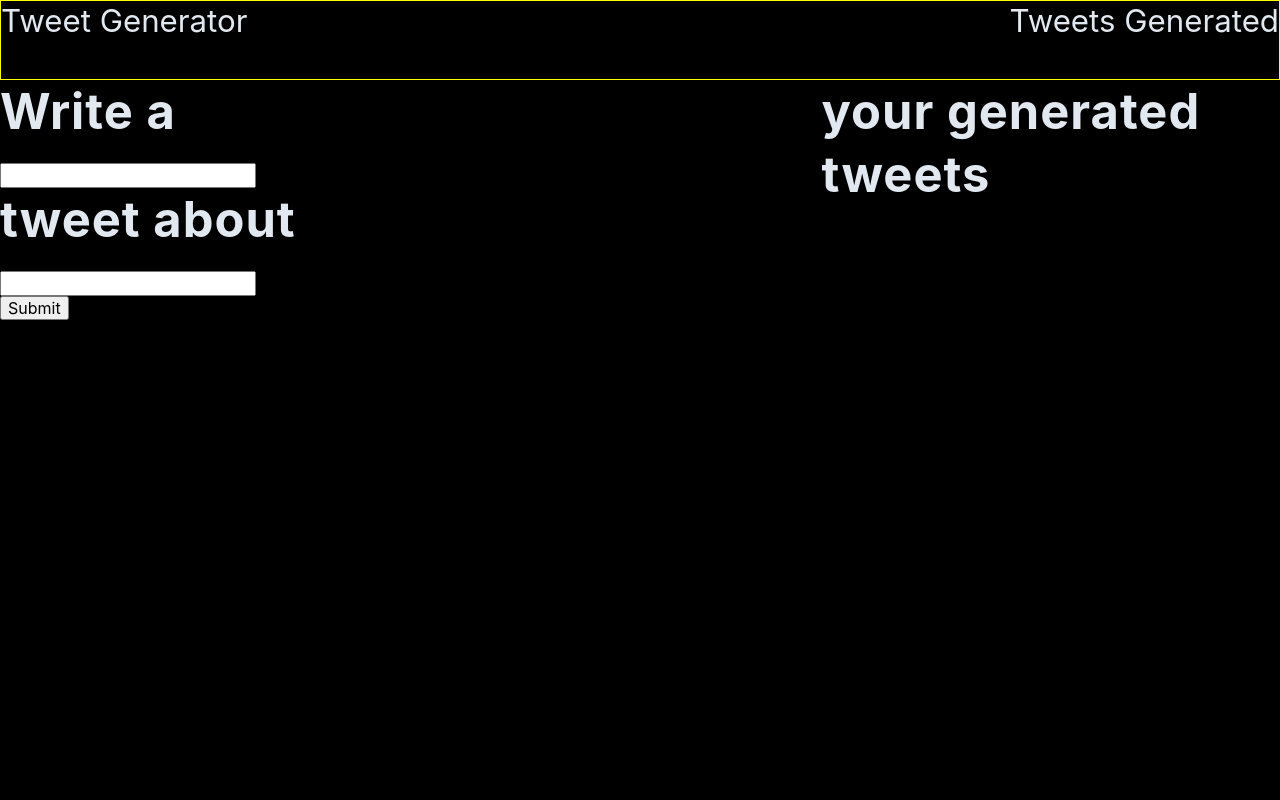
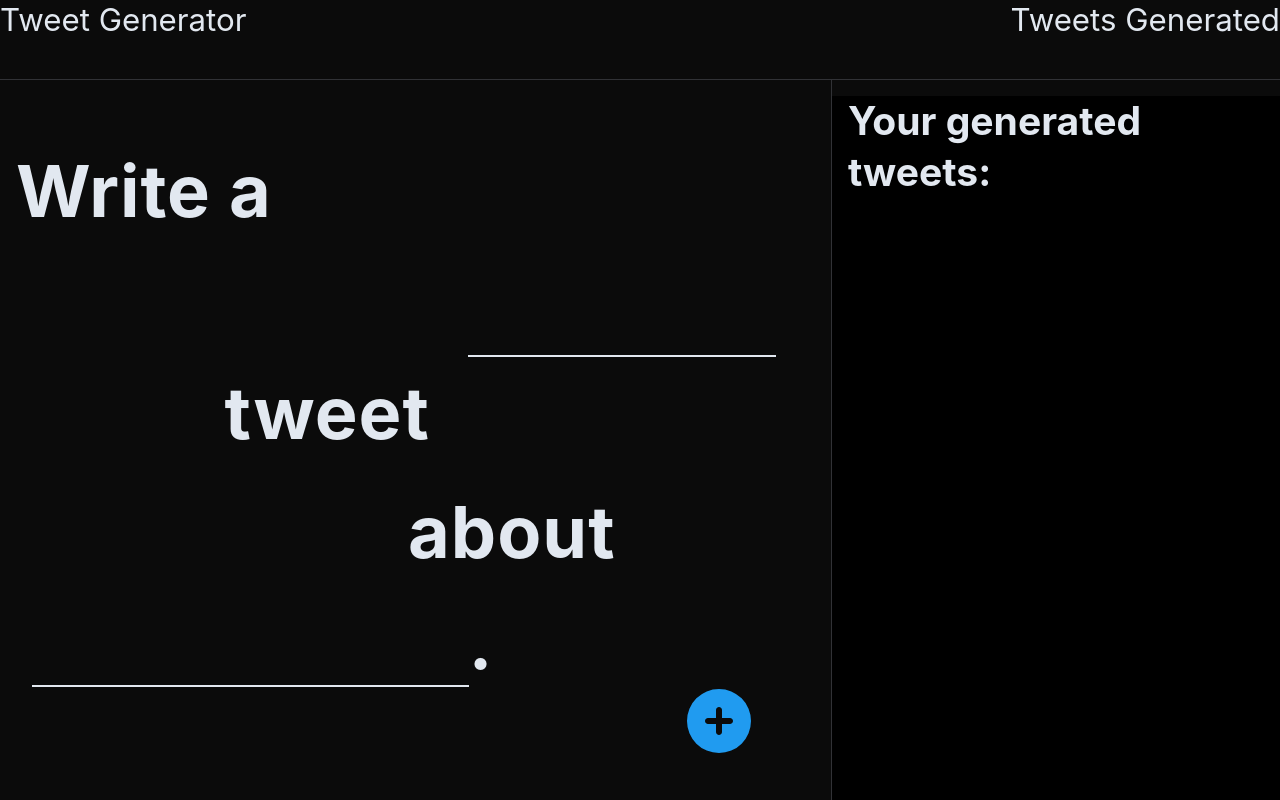
Before and after one commit to marcokwan10/tweet-generator, a React (Create React App) app: page / in a window 1280 px wide. Built offline with nearby package versions, Linux system fonts and the light colour scheme.

Commit message:
style: prompt side completed

```diff
--- a/src/App.css
+++ b/src/App.css
@@ -30,8 +30,7 @@ html {
   --twitter-blue: rgb(32, 155, 240);
   --border-color: rgb(49, 50, 54);
 
-  --backgroundColor: black;
-  --headerColor: var(--grey900);
+  --backgroundColor: rgb(11, 11, 11);
   --textColor: var(--grey200);
 
   /* fonts */
@@ -65,14 +64,14 @@ h5 {
 
 h1 {
   margin-top: 0;
-  font-size: 3.052rem;
+  font-size: 4.5rem;
   font-weight: 700;
   letter-spacing: var(--letter-spacing);
-  margin-bottom: 1.25rem;
 }
 
 h2 {
   font-size: 2.441rem;
+  font-weight: 700;
 }
 
 h3 {
@@ -101,7 +100,7 @@ Header
   display: flex;
   justify-content: space-between;
   height: 10vh;
-    border: 1px solid yellow;
+  border-bottom: 1px solid var(--border-color);
 }
 
 /*
@@ -114,27 +113,102 @@ main
   display: flex;
   justify-content: space-between;
   height: 90vh;
+
 }
 
 /*
 ======================
-generate side
+prompt side
 ======================
 */
 
-.generate-container {
+.prompt-container {
   width: 65%;
+  height: 100%;
+  padding-left: 1rem;
+  padding-right: 1rem;
+  border-right: 1px solid var(--border-color);
+  display: grid;
+  grid-template-rows: 1fr repeat(6, 2fr);
+  grid-template-columns: repeat(4, 1fr);
+}
+
+#write-a {
+  grid-row: 2 / 3;
+  grid-column: 1 / 3;
+  align-self: center;
+
+}
+
+#emotion, #person-input {
+  grid-row: 3 / 4;
+  grid-column: 3 / 5;
+  width: 80%;
+  text-decoration: none;
+  background-color: inherit;
+  border: none;
+  border-bottom: 2px solid var(--grey200);
+  color: var(--textColor);
+  font-size: 4.5rem;
+  font-weight: 700;
+  letter-spacing: var(--letter-spacing);
+  justify-self: center;
+  text-align: center;
+
+}
+
+#emotion, #person-input:focus{
+  outline: none;
+}
+
+#tweet {
+  grid-row: 4 / 5;
+  grid-column: 2 / 3;
+  justify-self: start;
+  align-self: center;
+  margin-left: 1rem;
+}
+
+#about {
+  grid-row: 5 / 6;
+  grid-column: 2 / 5;
+  justify-self: center;
+  align-self: flex-end;
+}
+
+#person {
+  width: 90%;
+  grid-row: 6 / 7;
+  grid-column: 1 / 4;
+  align-self: flex-end;
+  margin-left: 1rem;
+  justify-content: center;
+}
+
+#submit{
+  grid-row: 7 / 8;
+  grid-column: 4 / 5;
+  color: var(--twitter-blue);
+  justify-self: center;
+}
+#submit:hover {
+  color: var(--grey200);
+  cursor: pointer;
 }
 
 /*
 ======================
-generated side
+tweet side
 ======================
 */
 
-.generated-container {
+.tweets-container {
   width: 35%;
-  margin-right: 1rem;
+  margin-top: 1rem;
+  padding-left: 1rem;
+  padding-right: 1rem;
+  overflow: scroll;
+  background-color: black;
 }
 
 /*
@@ -147,6 +221,8 @@ Tweet
   border: 1px solid var(--border-color);
   padding: 1rem;
   border-radius: 15px;
+  overflow: scroll;
+  margin-bottom: 1rem;
 }
 
 #prompt {
@@ -212,7 +288,7 @@ Tweet
 }
 
 .tweet-button {
-  color: var(--grey100);
+  color: var(--grey200);
   background-color: var(--twitter-blue);
   border: none;
   padding: 0.6rem 1.2rem;
--- a/src/App.jsx
+++ b/src/App.jsx
@@ -1,5 +1,7 @@
 import React, { useState } from "react";
 import "./app.css";
+import { FontAwesomeIcon } from "@fortawesome/react-fontawesome";
+import { faCirclePlus } from "@fortawesome/free-solid-svg-icons";
 
 import Header from "./components/Header";
 import TweetsResult from "./components/TweetsResult";
@@ -31,7 +33,7 @@ function App() {
 		});
 
 		const data = await res.json();
-		setTweets((prev) => [...prev, [prompt, data.choices[0].text]]);
+		setTweets((prev) => [[prompt, data.choices[0].text], ...prev]);
 		setEmotion("");
 		setPerson("");
 	};
@@ -40,18 +42,19 @@ function App() {
 		<div className="App">
 			<Header />
 			<div className="main-container">
-				<div className="generate-container">
-					<div className="prompt-container">
-						<h1>Write a</h1>
-						<input type="text" value={emotion} onChange={(e) => setEmotion(e.target.value)} />
-						<h1>tweet about</h1>
-						<input type="text" value={person} onChange={(e) => setPerson(e.target.value)} />
-					</div>
-					<button onClick={submitHandler}>Submit</button>
+				<div className="prompt-container">
+					<h1 id="write-a">Write a</h1>
+					<input id="emotion" type="text" value={emotion} onChange={(e) => setEmotion(e.target.value)} />
+					<h1 id="tweet">tweet</h1>
+					<h1 id="about">about</h1>
+					<h1 id="person">
+						<input id="person-input" type="text" value={person} onChange={(e) => setPerson(e.target.value)} />.
+					</h1>
+					<FontAwesomeIcon onClick={submitHandler} size="4x" id="submit" icon={faCirclePlus} />
 				</div>
 
-				<div className="generated-container">
-					<h1>your generated tweets</h1>
+				<div className="tweets-container">
+					<h2>Your generated tweets:</h2>
 					{tweets.map((tweet) => (
 						<TweetsResult tweet={tweet} />
 					))}
```
Also changed, not shown: 1 other file (tests, documents, lock files or other folders).
